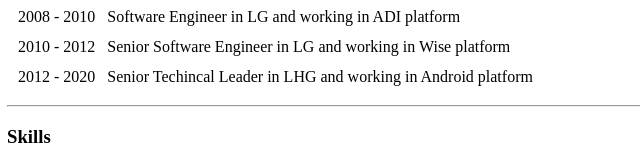
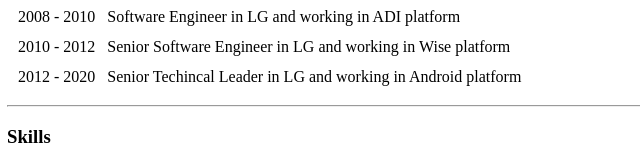
Before and after one commit to venbab/cv, a plain HTML site: page index.html in a window 1280 px wide. Shown: the part 564-727 px from the top of the page, 1-641 px from the left. Drawn offline with Linux system fonts and the light colour scheme.

Commit message:
working experience update

```diff
--- a/index.html
+++ b/index.html
@@ -50,7 +50,7 @@
         </tr>
         <tr>
           <td>2012 - 2020</td>
-          <td>Senior Techincal Leader in LHG and working in Android platform</td>
+          <td>Senior Techincal Leader in LG and working in Android platform</td>
 
         </tr>
       </tbody>
```
